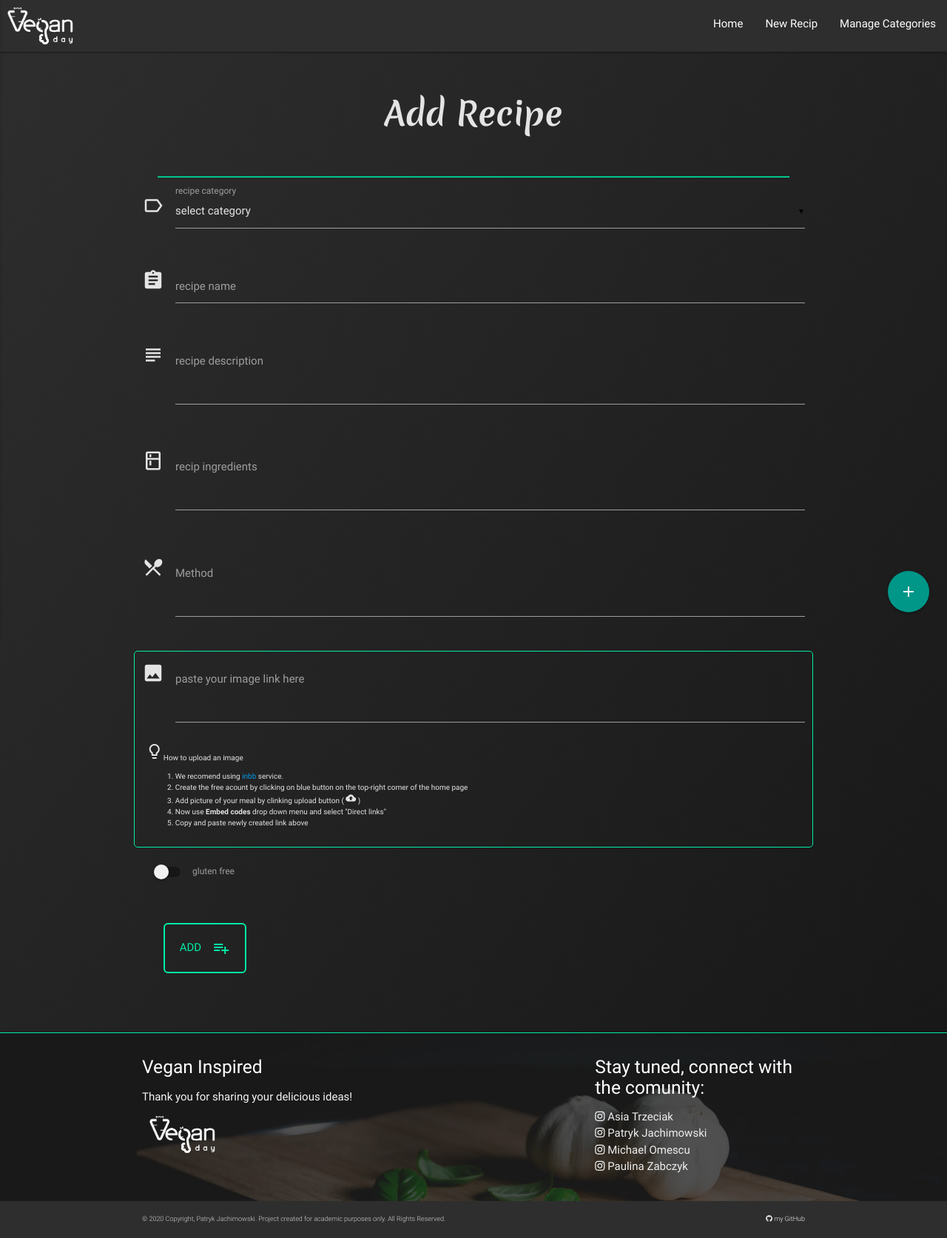
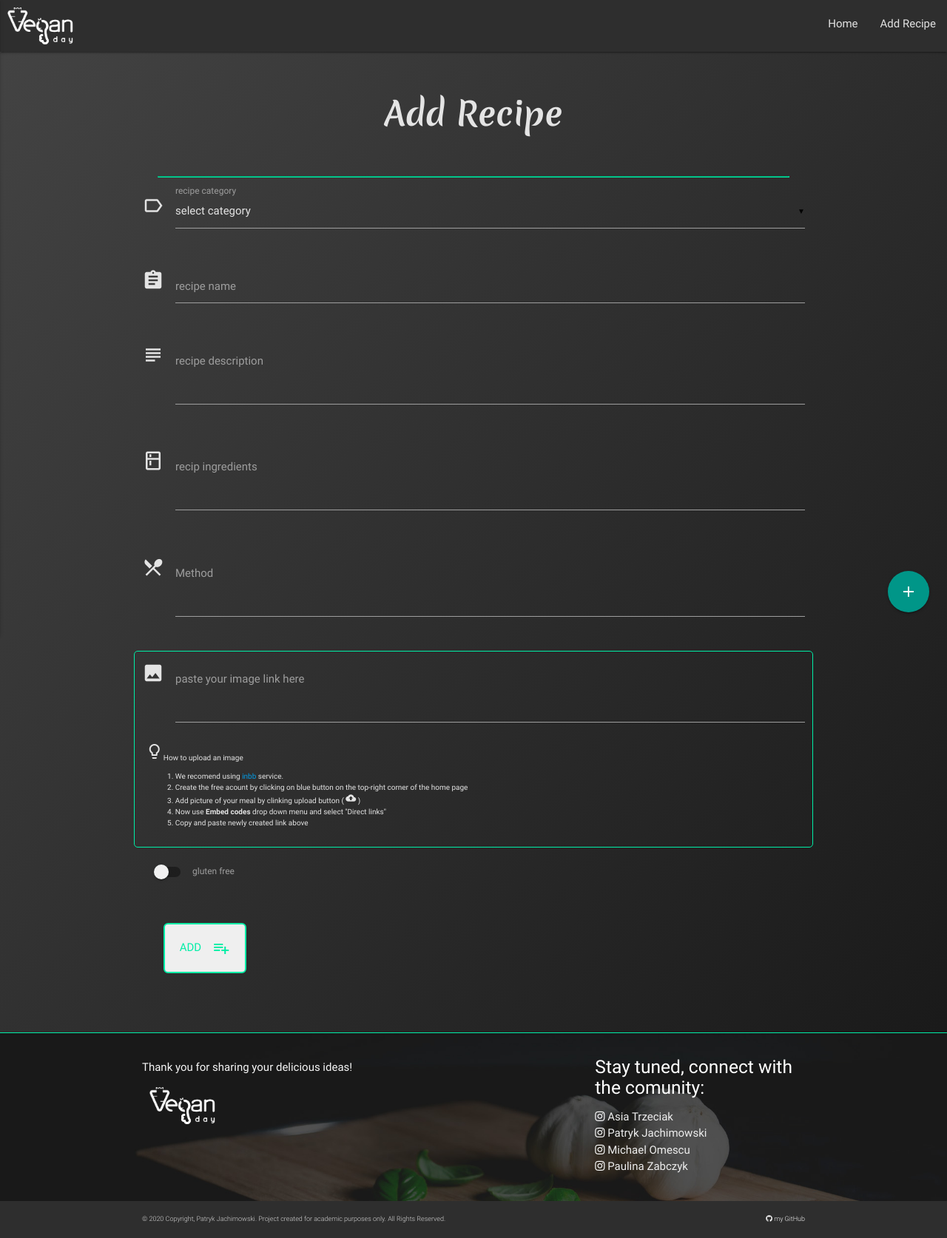
Before and after one commit to pjachimowski/vegan, a Flask app: page /add_recipe in a window 1280 px wide. Shown: the whole page at 74% size. Run offline with Flask 2, Linux system fonts and the light colour scheme; data that the repository does not hold is empty; some libraries are stand-ins or nearby versions.

Commit message:
more recipes added. Add recipe button fixed

```diff
--- a/static/css/style.css
+++ b/static/css/style.css
@@ -1,5 +1,5 @@
 body {
-    background-image: linear-gradient(to bottom right, #2e2e2e, #161616);
+    background-image: linear-gradient(to bottom right, #444444, #161616);
     color: #e4e4e4;
 }
 
@@ -16,6 +16,14 @@ hr {
 }
 
 /*---   navbar -------------------------*/
+
+.nav-btn {
+    color: #e4e4e4;
+}
+
+.nav-btn:hover {
+    color: #00eea7 !important;
+}
 
 .navbar {
     height: 70px;
--- a/templates/add_recipe.html
+++ b/templates/add_recipe.html
@@ -87,7 +87,7 @@
             <!--------------recipe button add----------------------->
             <div class="row">
                 <div class="button_cont">
-                    <a class="button_d" type="submit" name="action"> ADD <i class="material-icons right">playlist_add</i></a>
+                    <button class="button_d" type="submit" name="action"> ADD <i class="material-icons right">playlist_add</i></button>
                 </div>
             </div>
         </form>
--- a/templates/base.html
+++ b/templates/base.html
@@ -6,55 +6,41 @@
     <meta http-equiv="X-UA-Compatible" content="ie=edge" />
     <link
       href="https://fonts.googleapis.com/css2?family=Merienda:wght@700&display=swap"
-      rel="stylesheet"
-    />
+      rel="stylesheet"/>
     <link
       rel="stylesheet"
       href="{{url_for('static', filename='css/style.css')}}"
-      type="text/css"
-    />
+      type="text/css"/>
     <link
       href="https://fonts.googleapis.com/icon?family=Material+Icons"
-      rel="stylesheet"
-    />
+      rel="stylesheet"/>
     <link
       rel="stylesheet"
-      href="https://cdnjs.cloudflare.com/ajax/libs/materialize/0.100.2/css/materialize.min.css"
-    />
+      href="https://cdnjs.cloudflare.com/ajax/libs/materialize/0.100.2/css/materialize.min.css"/>
     <link
       rel="stylesheet"
       href="https://use.fontawesome.com/releases/v5.6.1/css/all.css"
       integrity="sha384-gfdkjb5BdAXd+lj+gudLWI+BXq4IuLW5IT+brZEZsLFm++aCMlF1V92rMkPaX4PP"
-      crossorigin="anonymous"
-    />
+      crossorigin="anonymous"/>
     <title>Vegan Day</title>
   </head>
   <body>
     <header>
       <nav class="navbar">
         <div class="nav-wrapper">
-          <a
-            href="{{url_for('get_vegan_day')}}"
-            class="brand-logo my-auto logo"
-          ></a>
-          <a href="#" data-activates="mobile-demo" class="button-collapse"
-            ><i class="material-icons">menu</i></a
-          >
+          <a href="{{url_for('get_vegan_day')}}" class="brand-logo my-auto logo"></a>
+          <a href="#" data-activates="mobile-demo" class="button-collapse nav-btn"><i class="material-icons">menu</i></a>
           <ul id="nav-mobile" class="right hide-on-med-and-down">
-            <li><a href="">Home</a></li>
-            <li><a href="">New Recip</a></li>
-            <li><a href="">Manage Categories</a></li>
+            <li><a class="nav-btn" href="{{url_for('get_vegan_day')}}">Home</a></li>
+            <li><a class="nav-btn" href="{{url_for('add_recipe')}}">Add Recipe</a></li>
           </ul>
           <ul class="side-nav" id="mobile-demo">
-            <li><a class="card-btn" href="">Home</a></li>
-            <li><a class="card-btn" href="">New Recip</a></li>
-            <li><a class="card-btn" href="">Manage Categories</a></li>
+            <li><a class="card-btn nav-btn" href="{{url_for('get_vegan_day')}}">Home</a></li>
+            <li><a class="card-btn nav-btn" href="{{url_for('add_recipe')}}">Add Recipe</a></li>
           </ul>
         </div>
-        <a
-          href="{{url_for('add_recipe')}}"
-          class="btn-floating btn-large halfway-fab waves-effect waves-light teal"
-        >
+        <a href="{{url_for('add_recipe')}}"
+          class="btn-floating btn-large halfway-fab waves-effect waves-light teal" >
           <i class="material-icons">add</i>
         </a>
       </nav>
@@ -67,11 +53,10 @@
         <div class="container">
           <div class="row">
             <div class="col l6 s12">
-              <h5 class="white-text">Vegan Inspired</h5>
               <p class="grey-text text-lighten-4">
                 Thank you for sharing your delicious ideas!
               </p>
-              <p class="brand-logo my-auto logo"></p>
+              <a href="{{url_for('get_vegan_day')}}"><p class="brand-logo my-auto logo"></p></a>
             </div>
             <div class="col l4 offset-l2 s12">
               <h5 class="white-text">Stay tuned, connect with the comunity:</h5>
```
